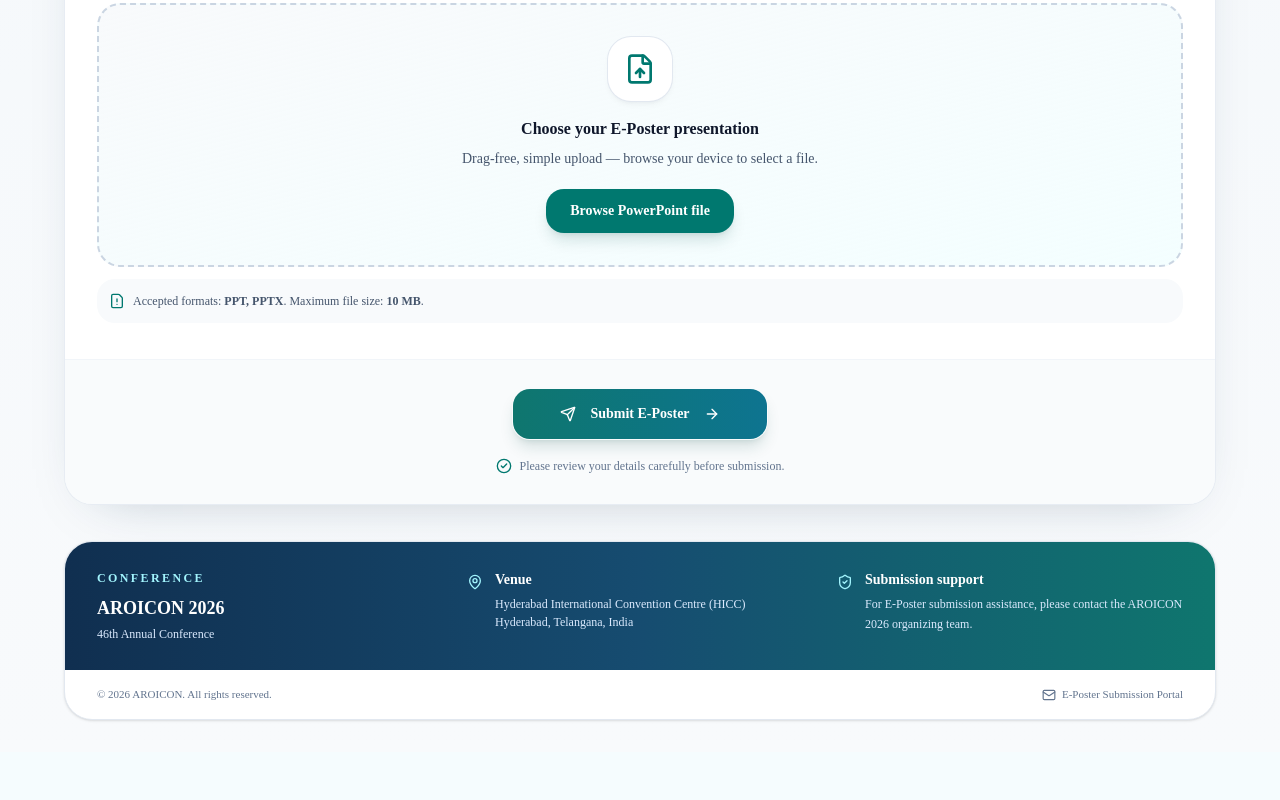
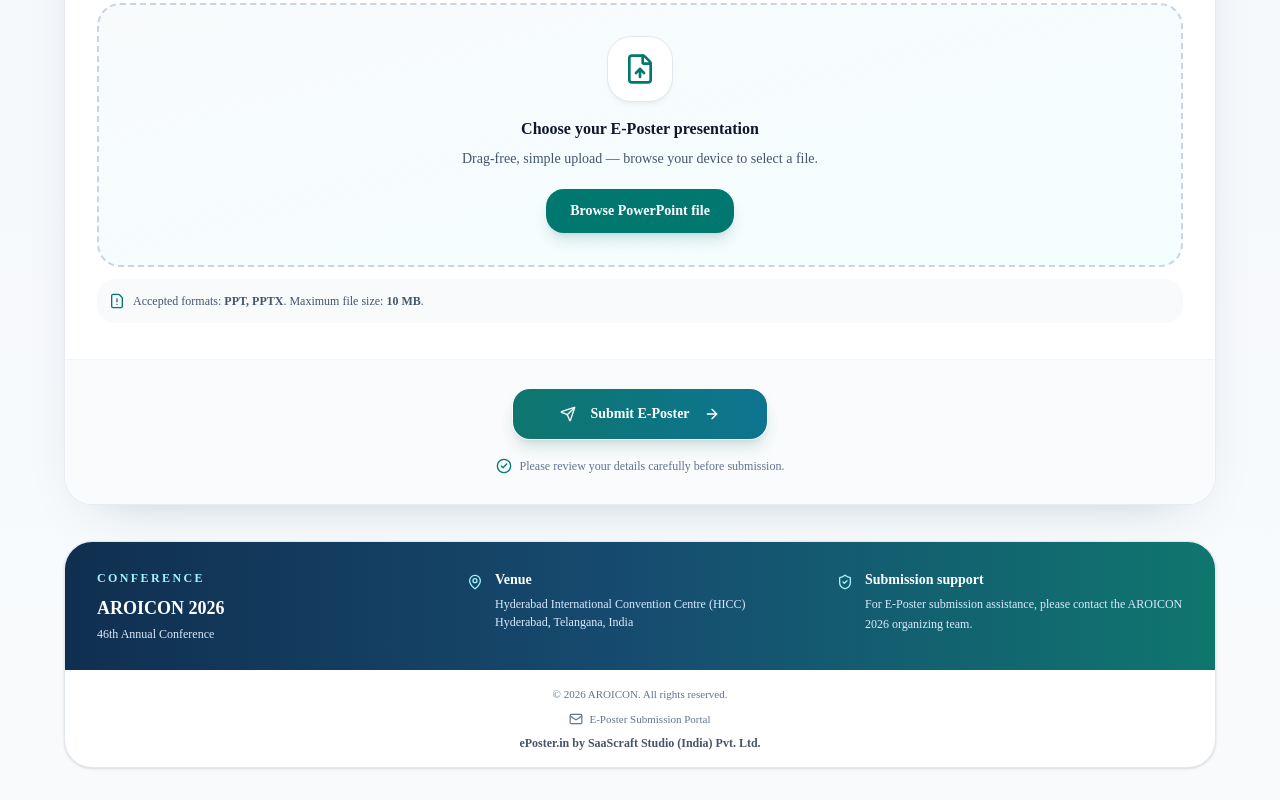
Before and after one commit to adilsaascraft/eposter-frontend, a Next.js app: page /aroicon2026 in a window 1280 px wide. Shown: the part 1897-2697 px from the top of the page. Before the commit the page ends 2649 px from the top, so only its background shows below. Built offline with nearby package versions, Linux system fonts and the light colour scheme; no server answers.

Commit message:
2026 AROICON. All rights reserved

```diff
--- a/app/aroicon2026/page.tsx
+++ b/app/aroicon2026/page.tsx
@@ -111,10 +111,20 @@ export default function EposterPage() {
               </div>
             </div>
           </div>
-          <div className="flex flex-col gap-2 px-6 py-4 text-center text-[11px] text-slate-500 sm:flex-row sm:items-center sm:justify-between sm:px-8 sm:text-left">
-            <p>© 2026 AROICON. All rights reserved.</p>
-            <p className="inline-flex items-center justify-center gap-1.5"><Mail className="size-3.5" /> E-Poster Submission Portal</p>
-          </div>
+
+<div className="flex flex-col items-center gap-2 px-6 py-4 text-center text-[11px] text-slate-500">
+  <p>© 2026 AROICON. All rights reserved.</p>
+
+  <p className="inline-flex items-center justify-center gap-1.5">
+    <Mail className="size-3.5" />
+    E-Poster Submission Portal
+  </p>
+
+  <p className="text-xs font-bold text-slate-600">
+    ePoster.in by SaaScraft Studio (India) Pvt. Ltd.
+  </p>
+</div>
+
         </footer>
       </div>
     </main>
```
